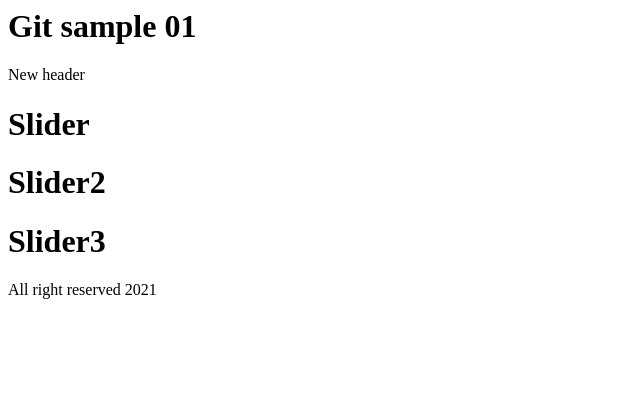
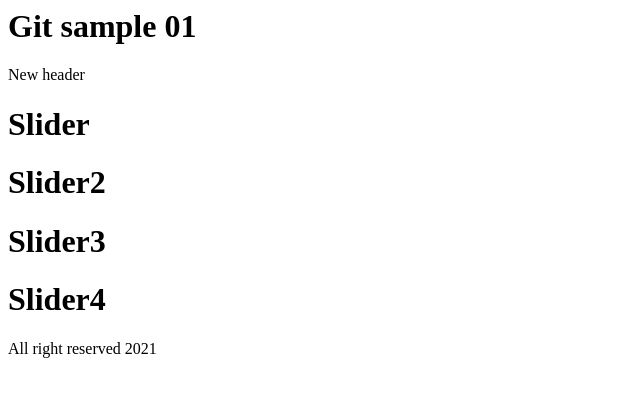
Before and after one commit to KarameiOmid/Sample1Backup, a website: page Index.html in a window 1280 px wide. Shown: the whole page, without its empty margins (0-640 px from the left). Drawn offline with Linux system fonts and the light colour scheme.

Commit message:
Slide4 added

```diff
--- a/Index.html
+++ b/Index.html
@@ -14,6 +14,7 @@
         <h1>Slider</h1>
         <h1>Slider2</h1>
         <h1>Slider3</h1>
+        <h1>Slider4</h1>
     </div>
     <footer>
         All right reserved 2021
```
